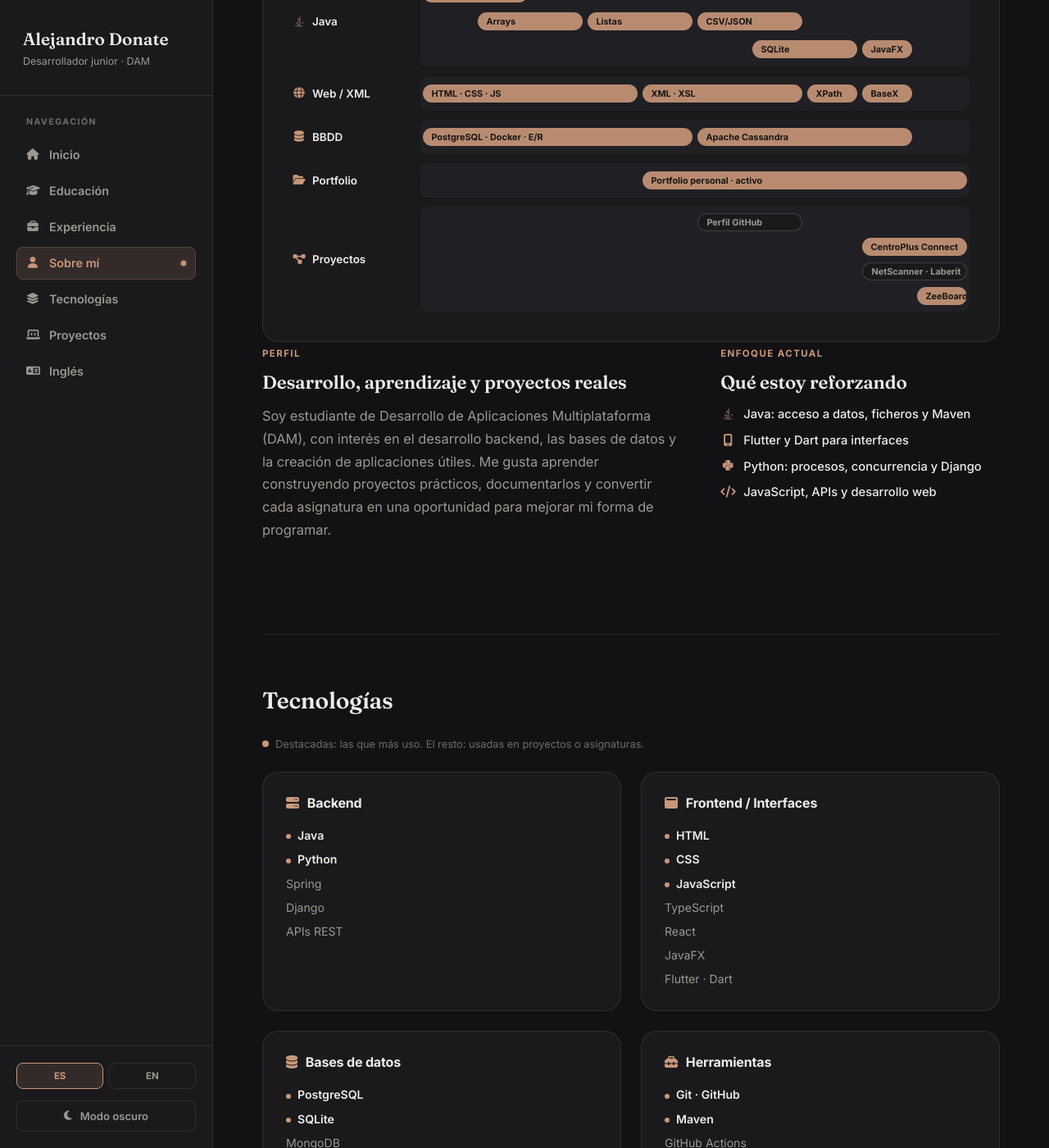
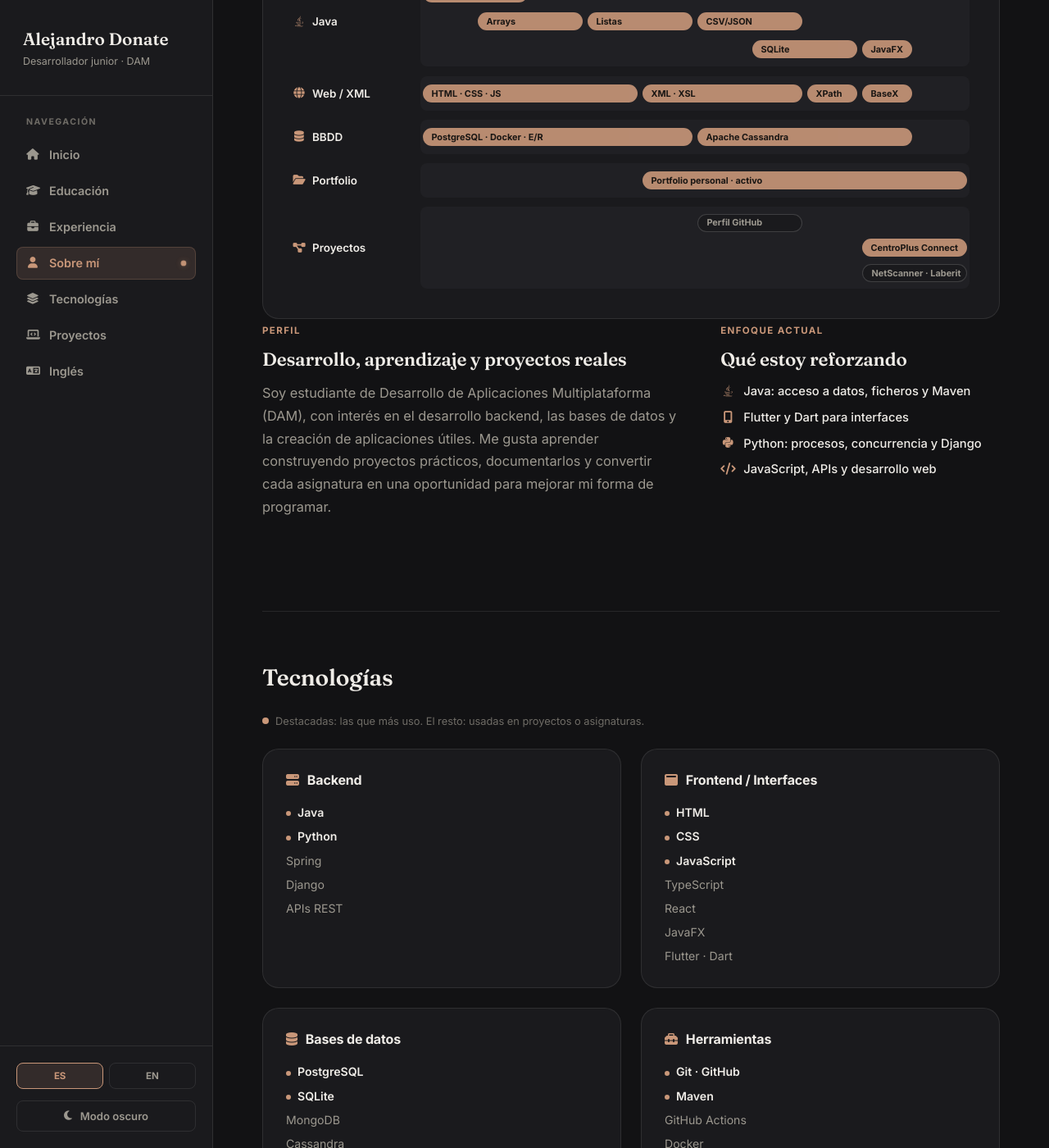
Before and after one commit to alejandroDonGar/alejandroDonGar.github.io, a Jekyll site: the page built from index.html, in a window 1280 px wide and 1400 px high, scrolled down 2017 px. Shown: the whole window at 82% size. Built offline with Jekyll 4.4.1, drawn with Linux system fonts in a browser that asks for light colours.

Commit message:
Cronograma: ZeeBoard en 2º DAM desde julio y altura ajustable de la fila de proyectos

```diff
--- a/assets/css/sections.css
+++ b/assets/css/sections.css
@@ -594,8 +594,9 @@
 }
 
 .roadmap-track-projects {
-    min-height: 128px;
-    grid-template-rows: repeat(4, 1fr);
+    --rows: 4; /* each page sets how many bar rows it uses */
+    min-height: calc(var(--rows) * 28px + 16px);
+    grid-template-rows: repeat(var(--rows), 1fr);
     row-gap: 6px;
 }
 
--- a/index.html
+++ b/index.html
@@ -211,11 +211,10 @@
                     </div>
 
                     <div class="roadmap-label"><i class="fa-solid fa-diagram-project"></i> <span data-en="Projects">Proyectos</span></div>
-                    <div class="roadmap-track roadmap-track-projects">
+                    <div class="roadmap-track roadmap-track-projects" style="--rows: 3">
                         <span class="roadmap-bar muted" style="--start: 6; --span: 2; grid-row: 1;" data-en="GitHub profile">Perfil GitHub</span>
                         <span class="roadmap-bar" style="--start: 9; --span: 2; grid-row: 2;">CentroPlus Connect</span>
                         <span class="roadmap-bar muted" style="--start: 9; --span: 2; grid-row: 3;" data-en="NetScanner · Laberit">NetScanner · Laberit</span>
-                        <span class="roadmap-bar" style="--start: 10; --span: 1; grid-row: 4;">ZeeBoard</span>
                     </div>
                 </div>
                 </div>
@@ -275,9 +274,10 @@
                     </div>
 
                     <div class="roadmap-label"><i class="fa-solid fa-diagram-project"></i> <span data-en="Projects">Proyectos</span></div>
-                    <div class="roadmap-track">
-                        <span class="roadmap-bar" style="--start: 2; --span: 1;" data-en="Retro Pokédex">Pokédex retro</span>
-                        <span class="roadmap-bar faint" style="--start: 3; --span: 8;" data-en="Upcoming 2nd year projects">Próximos proyectos de 2º</span>
+                    <div class="roadmap-track roadmap-track-projects" style="--rows: 2">
+                        <span class="roadmap-bar" style="--start: 1; --span: 2; grid-row: 1;" data-en="ZeeBoard · since July">ZeeBoard · desde julio</span>
+                        <span class="roadmap-bar" style="--start: 2; --span: 1; grid-row: 2;" data-en="Retro Pokédex">Pokédex retro</span>
+                        <span class="roadmap-bar faint" style="--start: 3; --span: 8; grid-row: 2;" data-en="Upcoming 2nd year projects">Próximos proyectos de 2º</span>
                     </div>
                 </div>
                 </div>
```
